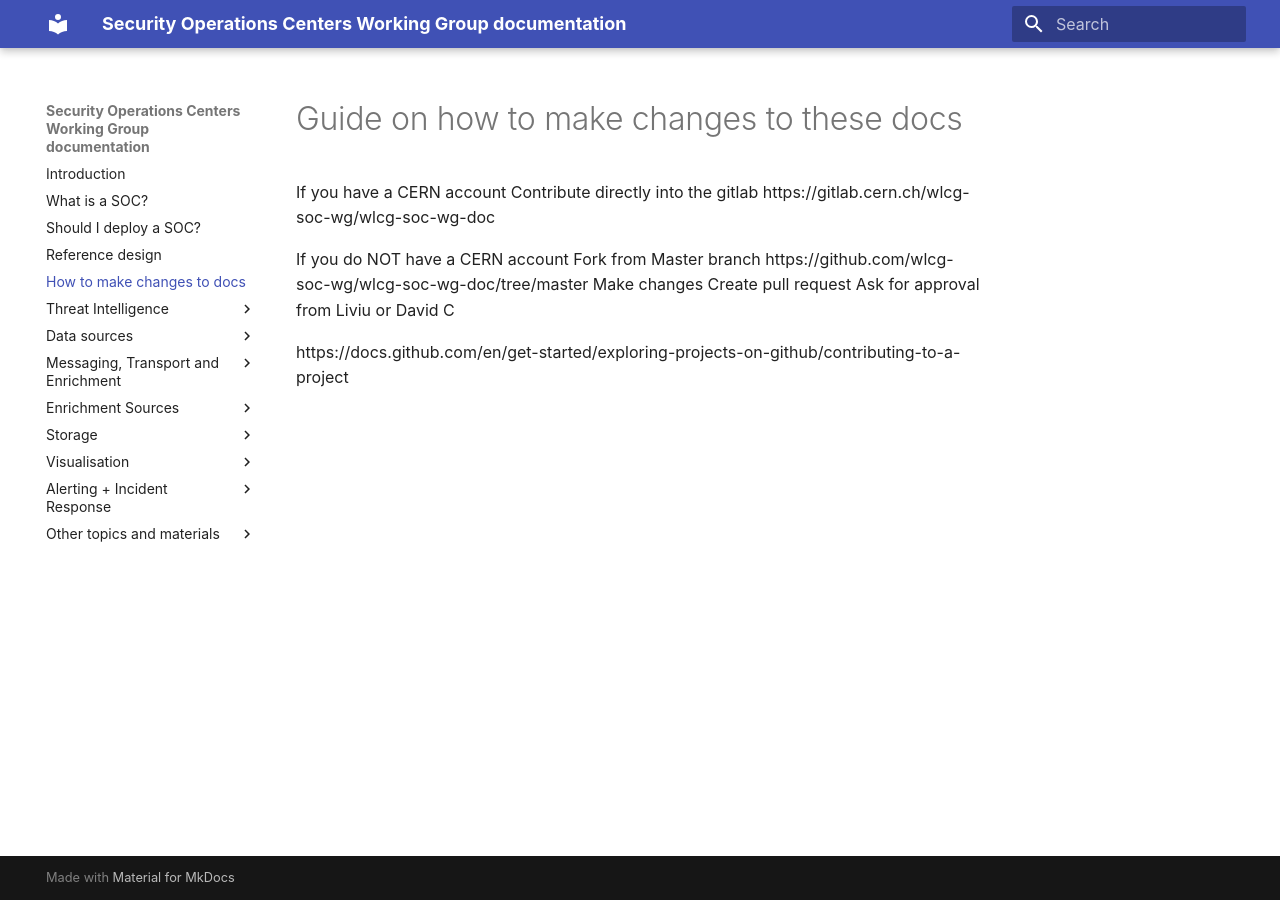
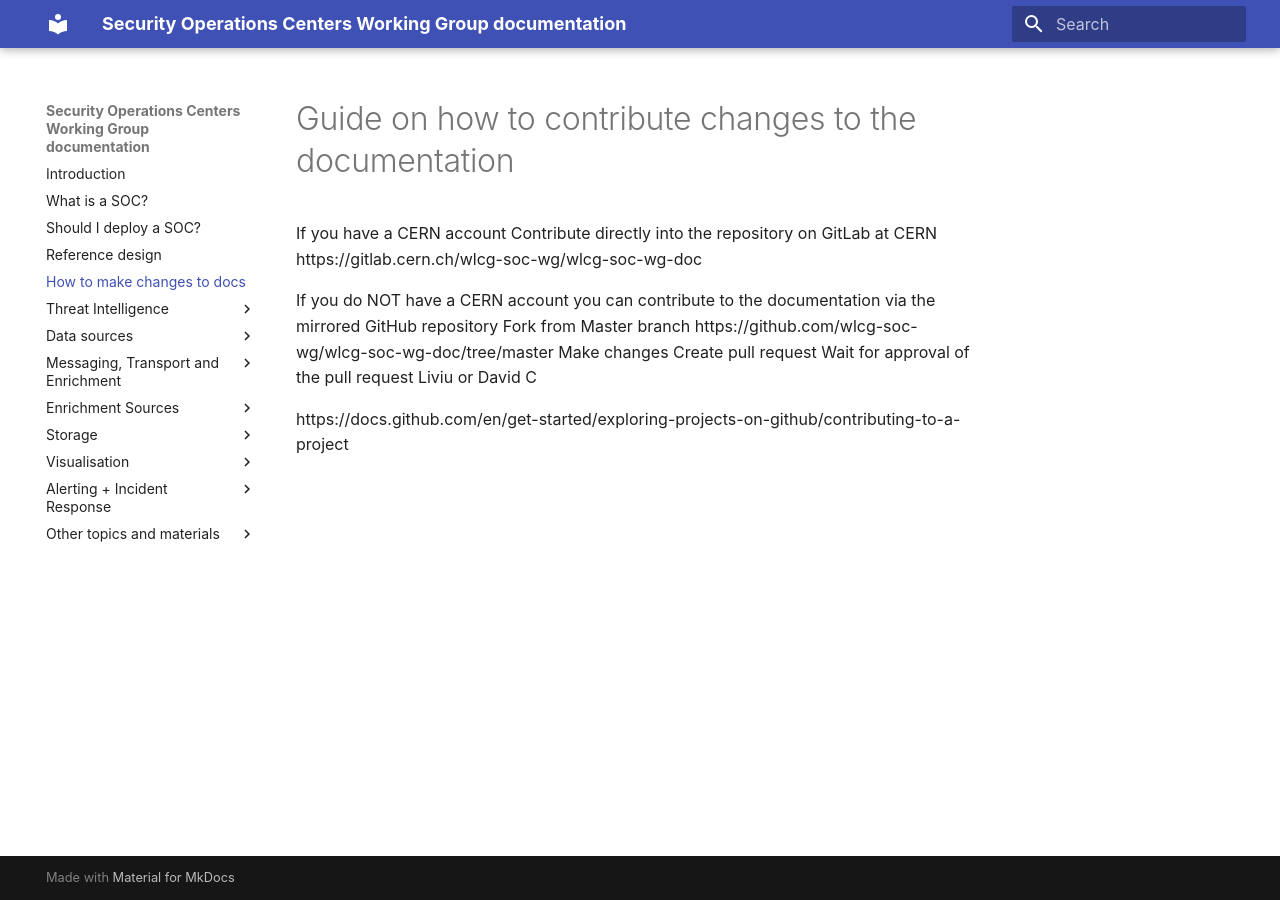
Before and after one commit to wlcg-soc-wg/wlcg-soc-wg-doc, an MkDocs documentation site: the page built from docs/preamble/howtomakechangestothesedocs.md, in a window 1280 px wide. Built offline with MkDocs 1.6.1 and Material for MkDocs 9.7.7, drawn with Linux system fonts in a browser that asks for light colours.

Commit message:
Update howtomakechangestothesedocs.md

```diff
--- a/docs/preamble/howtomakechangestothesedocs.md
+++ b/docs/preamble/howtomakechangestothesedocs.md
@@ -1,15 +1,15 @@
-# Guide on how to make changes to these docs
+# Guide on how to contribute changes to the documentation
 
 If you have a CERN account
-Contribute directly into the gitlab
+Contribute directly into the repository on GitLab at CERN
 https://gitlab.cern.ch/wlcg-soc-wg/wlcg-soc-wg-doc
 
-If you do NOT have a CERN account
+If you do NOT have a CERN account you can contribute to the documentation via the mirrored GitHub repository
 Fork from Master branch
 	https://github.com/wlcg-soc-wg/wlcg-soc-wg-doc/tree/master
 Make changes
 Create pull request
-Ask for approval from Liviu or David C
+Wait for approval of the pull request Liviu or David C
 
 
 https://docs.github.com/en/get-started/exploring-projects-on-github/contributing-to-a-project
```
